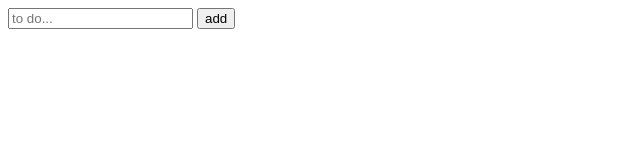
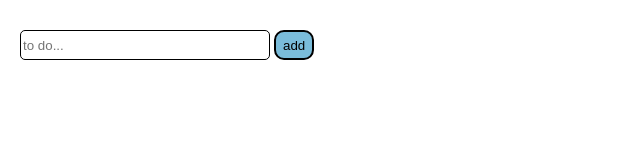
Before and after one commit to hyeonw8/hello-world, a plain HTML site: page Javascript/ToDoList/index.html in a window 1280 px wide. Shown: the whole page, without its empty margins (0-640 px from the left). Drawn offline with Linux system fonts and the light colour scheme.

Commit message:
html, css 수정

```diff
--- a/Javascript/ToDoList/index.html
+++ b/Javascript/ToDoList/index.html
@@ -4,7 +4,7 @@
     <meta charset="UTF-8">
     <meta http-equiv="X-UA-Compatible" content="IE=edge">
     <meta name="viewport" content="width=device-width, initial-scale=1.0">
-    <title>To DO</title>
+    <title>To Do</title>
     <link rel="stylesheet" href="style.css">
 </head>
 <body>
--- a/Javascript/ToDoList/style.css
+++ b/Javascript/ToDoList/style.css
@@ -0,0 +1,30 @@
+* {
+    box-sizing: border-box;
+}
+
+body {
+    font-family: system-ui, -apple-system, BlinkMacSystemFont, 'Segoe UI', Roboto, Oxygen, Ubuntu, Cantarell, 'Open Sans', 'Helvetica Neue', sans-serif;
+    display: flex;
+    flex-direction: column;
+    margin: 30px 20px;
+}
+
+form {
+    width: 100vw;
+
+}
+
+input {
+    width: 250px;
+    border: 1px solid;
+    border-radius: 5px;
+    height: 30px;
+}
+
+button {
+    background-color: rgb(122, 188, 218);
+    border: 2px solid;
+    border-radius: 10px;
+    height: 30px;
+    width: 40px;
+}
```
